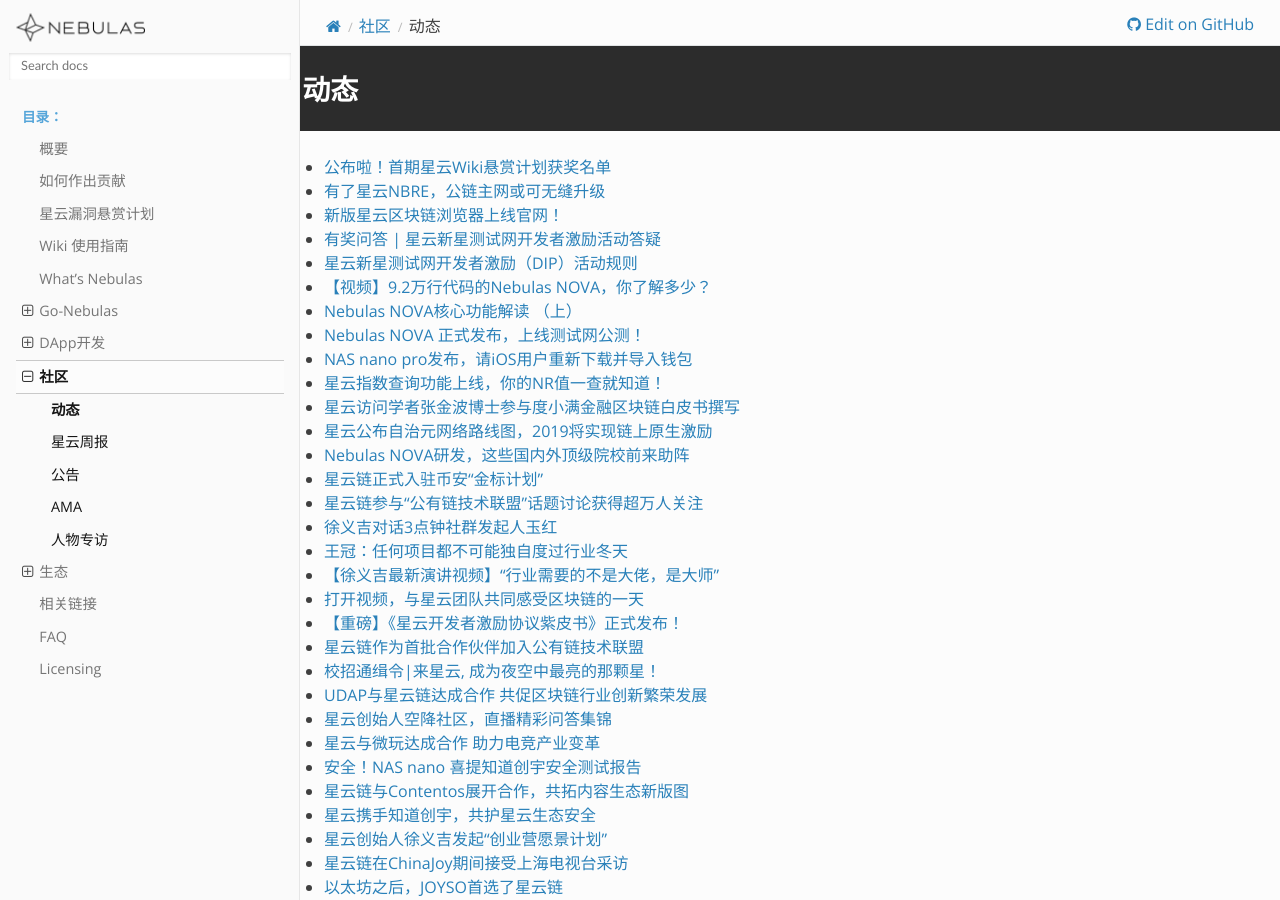
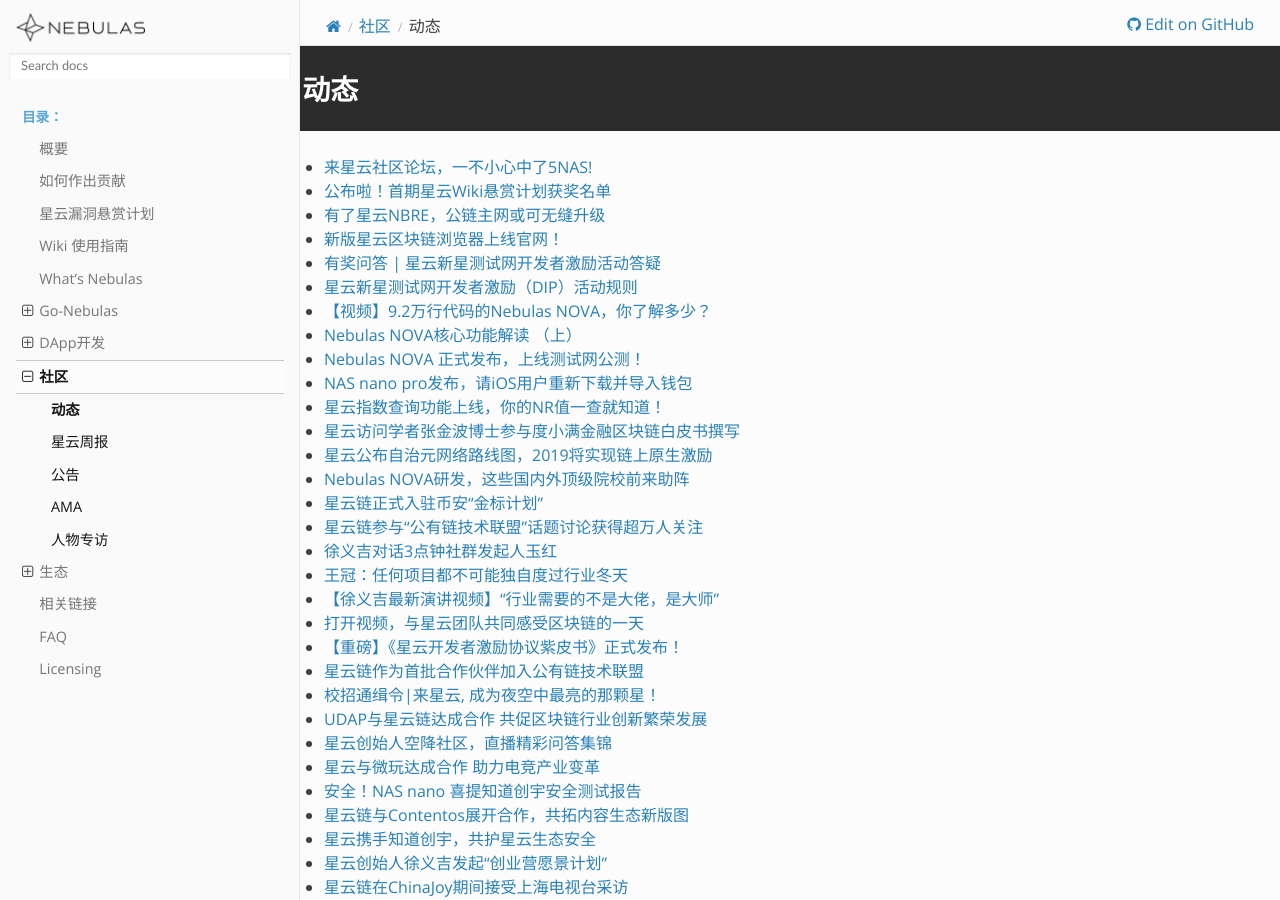
Before and after one commit to nebulasio/nebdocs, a Sphinx documentation site: the page built from docs/community/events.md, in a window 1280 px wide and 900 px high. Built offline with Sphinx 7.4.7 and the Read the Docs theme 2.0.0, drawn with Linux system fonts in a browser that asks for light colours; pages that are not in the unit, such as notebooks, are missing from menus.

Commit message:
Update events.md

```diff
--- a/docs/community/events.md
+++ b/docs/community/events.md
@@ -1,5 +1,6 @@
 # 动态
 
+- [来星云社区论坛，一不小心中了5NAS!](https://blog.nebulas.io/2019/01/22/winners-of-nebulas-nova-developer-incentive-program-ama/)
 - [公布啦！首期星云Wiki悬赏计划获奖名单](https://mp.weixin.qq.com/s/DQcoNKzOtSocJ8XatyuD_w)
 - [有了星云NBRE，公链主网或可无缝升级](https://mp.weixin.qq.com/s/xjTA_yi-vAAVYwB-W9ZIvg)
 - [新版星云区块链浏览器上线官网！](https://mp.weixin.qq.com/s/UesMT26ZJO-AFCOu7Kr4Xw)
```
